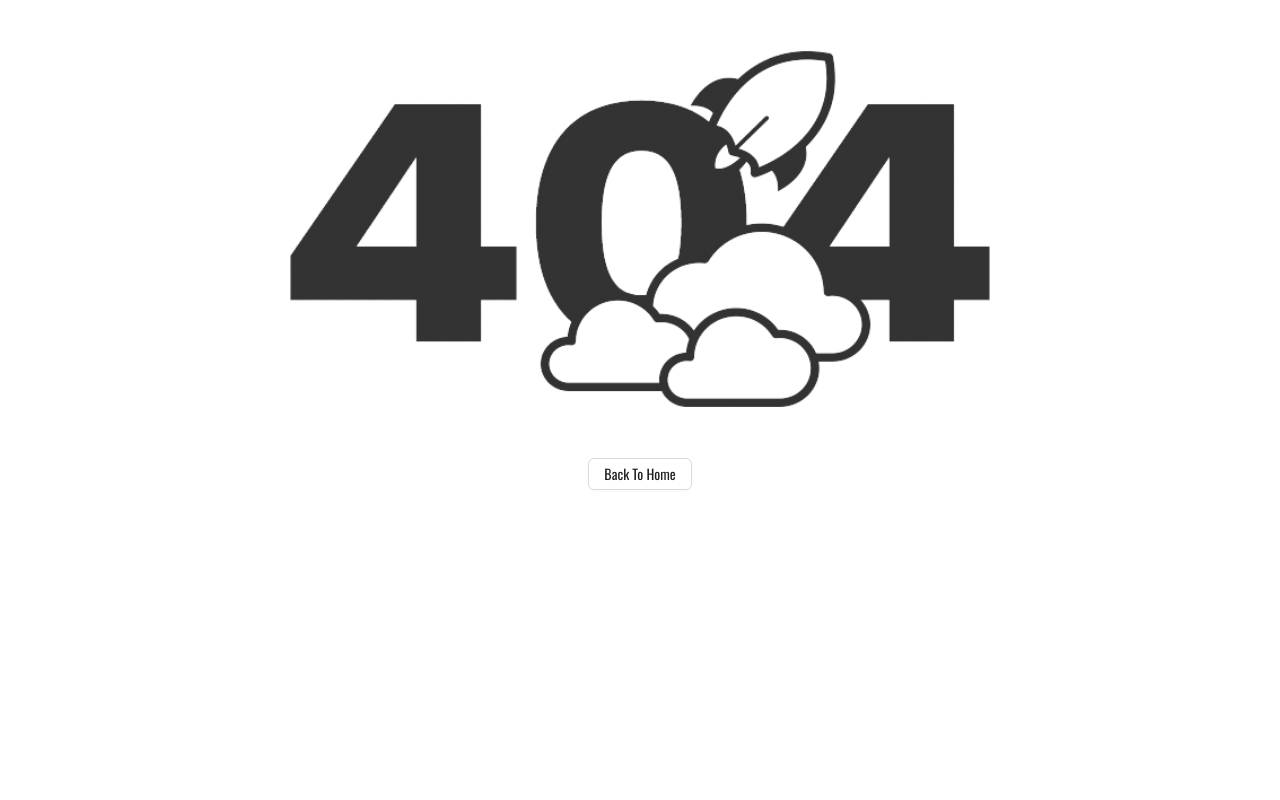
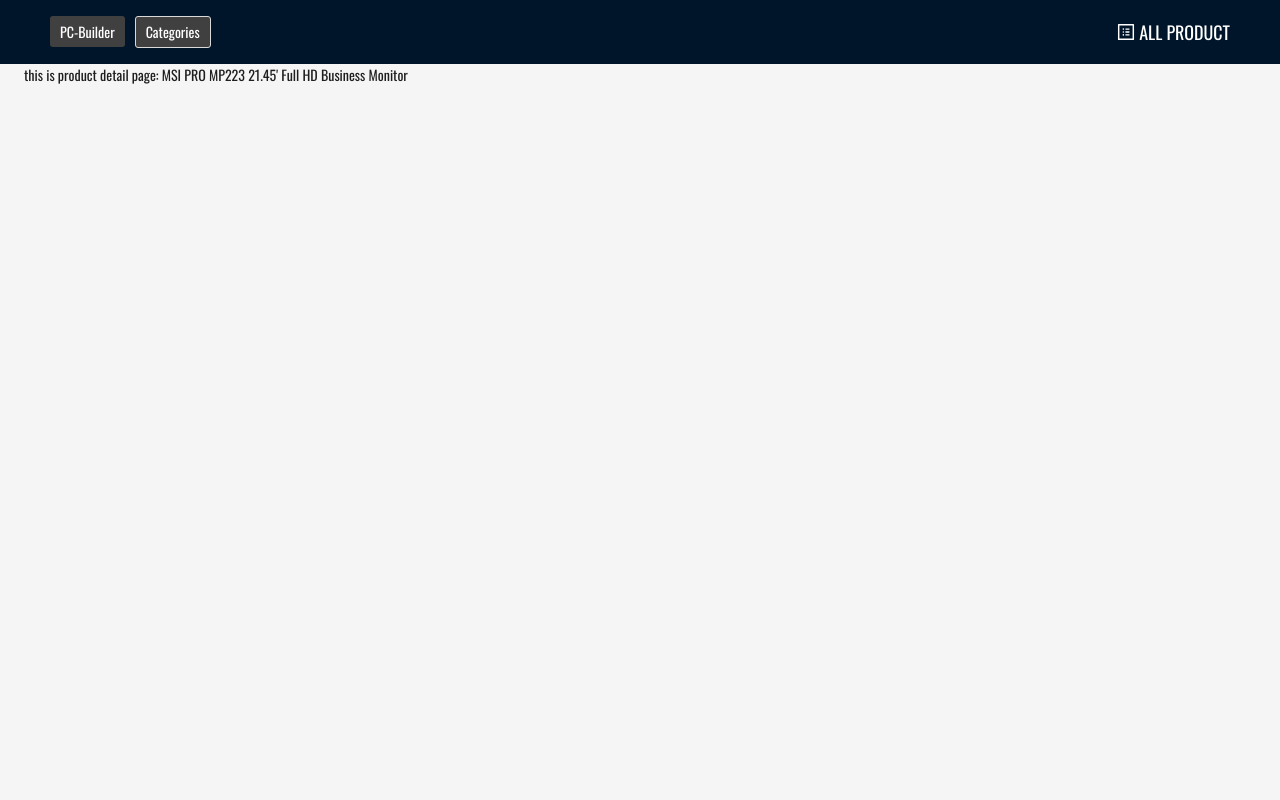
Before and after one commit to ArifulIslamShuvo/PC-Builder-Frontend, a Next.js app: page /products/1 in a window 1280 px wide. Before the commit this address had no page. Shown: the top 800 px of the page. Built offline with nearby package versions, Linux system fonts and the light colour scheme; data requests are answered from the project's data file.

Commit message:
The featured product is clickable (Entire Card) and takes the user to the product detail page

```diff
--- a/src/components/UI/AllProduct.js
+++ b/src/components/UI/AllProduct.js
@@ -1,3 +1,4 @@
+import Link from "next/link";
 import React from "react";
 
 const AllProduct = ({ allProducts }) => {
@@ -18,6 +19,7 @@ const AllProduct = ({ allProducts }) => {
             const { title, img, price, status, category, rating } = product;
             return (
               <>
+                <Link href={`/products/${product?.id}`}>
                   <div className="card w-96  shadow-xl mb-4">
                     <figure>
                       <img src={img} width="auto" height="250px" alt="Shoes" />
@@ -26,9 +28,7 @@ const AllProduct = ({ allProducts }) => {
                       <p className="text-indigo-700 text-md">{status}</p>
                       <h2 className="card-title text-neutral-900">
                         {title}
-                      <div className="text-orange-600 p-2">
-                        {price}৳
-                      </div>
+                        <div className="text-orange-600 p-2">{price}৳</div>
                       </h2>
                       <p>If a dog chews shoes whose shoes does he choose?</p>
                       <div className="card-actions justify-start">
@@ -42,6 +42,7 @@ const AllProduct = ({ allProducts }) => {
                       </div>
                     </div>
                   </div>
+                </Link>
               </>
             );
           })}
--- /dev/null
+++ b/src/pages/products/[productsId].js
@@ -0,0 +1,46 @@
+import { Col, Row } from "antd";
+import {
+  UserOutlined,
+  CalendarOutlined,
+  CommentOutlined,
+  ProfileOutlined,
+} from "@ant-design/icons";
+import Image from "next/image";
+import RootLayout from "@/components/Layouts/RootLayout";
+
+const ProductDetailPage = ({product}) => {
+  return(
+    <div>
+      <h1>this is product detail page: {product.title}</h1>
+    </div>
+  )
+}
+export default ProductDetailPage;
+
+ProductDetailPage.getLayout = function getLayout(page) {
+  return <RootLayout>{page}</RootLayout>;
+};
+
+export const getStaticPaths = async () => {
+  const res = await fetch(`http://localhost:5000/products`);
+  const products = await res.json();
+
+  const paths = products.map((product) => ({
+    params: { productsId: product?.id },
+  }));
+  return { paths, fallback: false };
+};
+
+
+export const getStaticProps = async (context) => {
+  const {params} = context;
+  const res = await fetch(`http://localhost:5000/products/${params?.productsId}`);
+  const data = await res.json();
+  // console.log(data);
+
+  return {
+    props: {
+      product:data
+    },
+  };
+};
```
Lines whose indentation alone changed are shown as unchanged.
